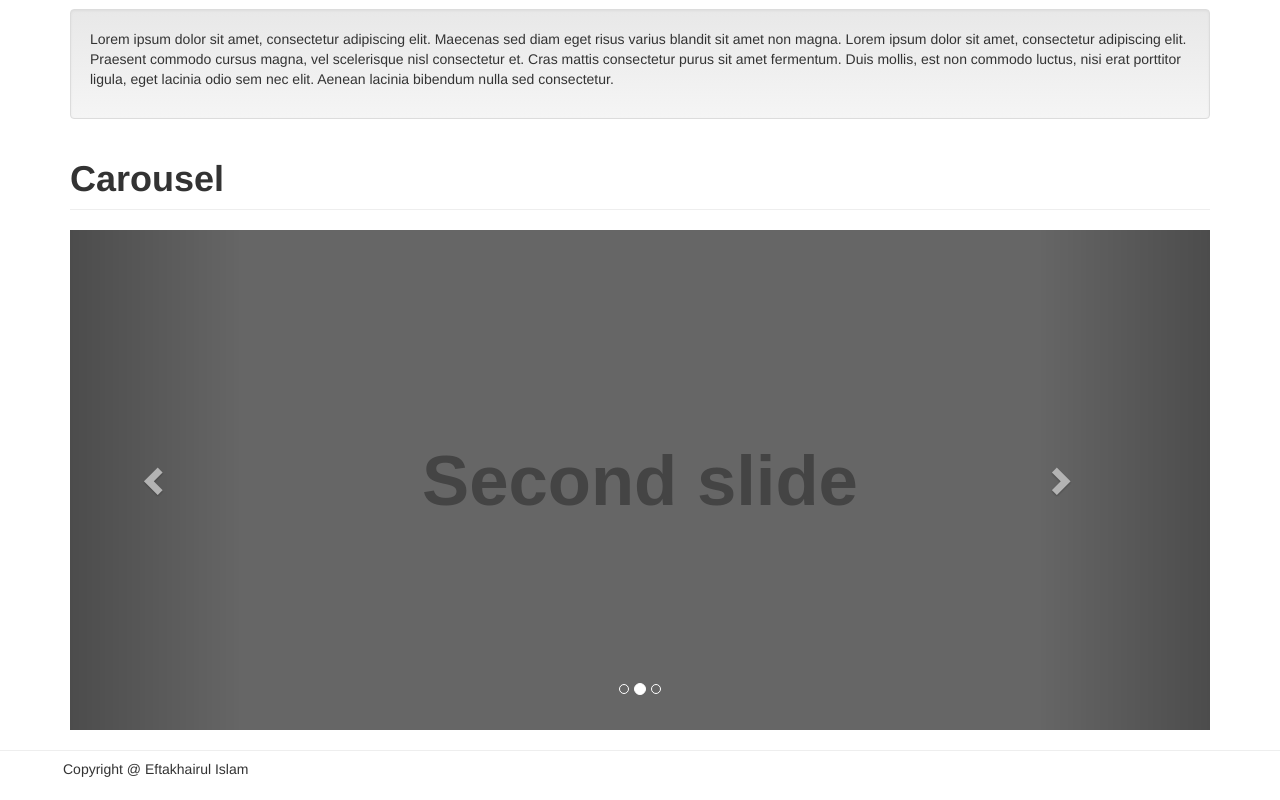
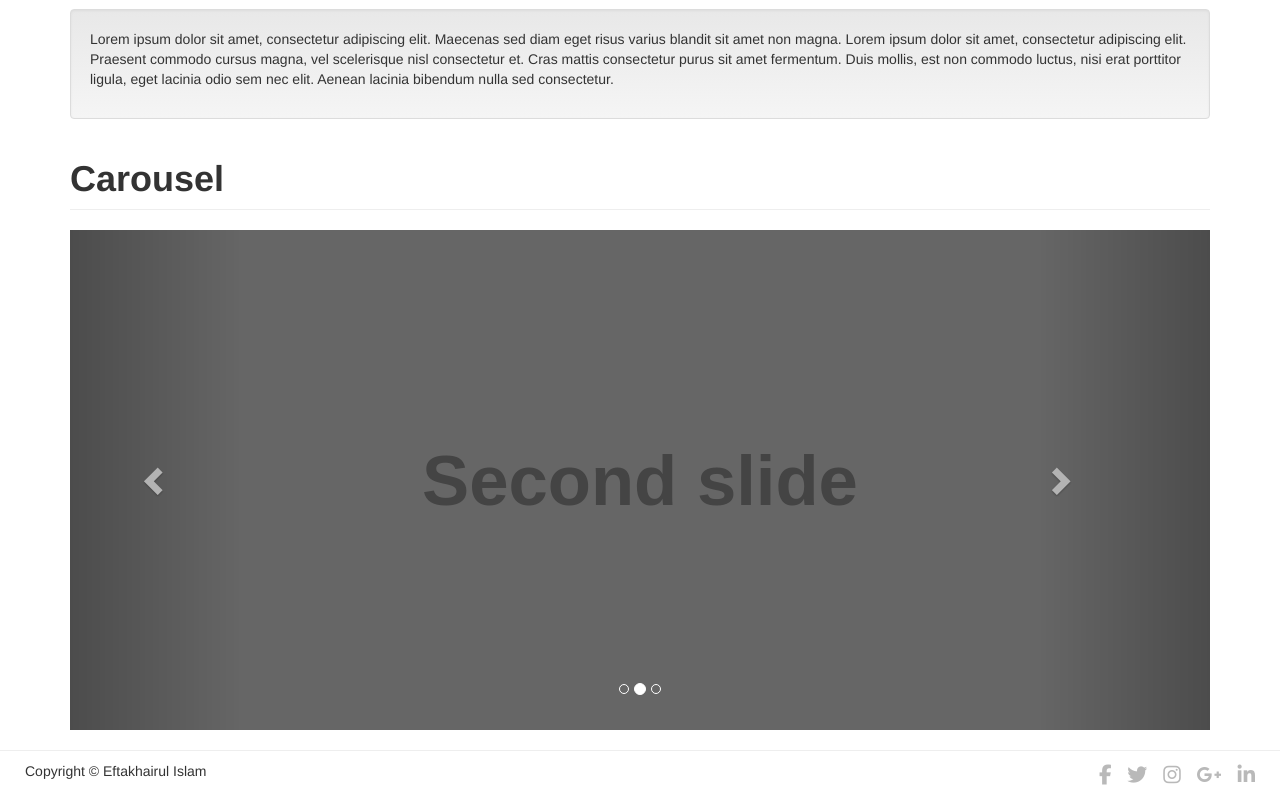
Before and after one commit to eftakhairul/eazy-admin, a plain HTML site: page index.html in a window 1280 px wide. Shown: the part 3382-4182 px from the top of the page. Drawn offline with nearby package versions, Linux system fonts and the light colour scheme.

Commit message:
forn awesome icon are added

```diff
--- a/assets/css/theme.css
+++ b/assets/css/style.css
@@ -69,12 +69,20 @@
     width: 100%;
     /* Set the fixed height of the footer here */
     height: 50px;
+    padding: 10px 25px 1px 25px;
 }
 
-.footer div.container {
-    text-align: left;
-    padding: 8px;
+.footer p a {
+    font-size: 20px;
+    color: #b9b9b9;
+    margin-left: 12px;
 }
+
+.footer p a:hover {
+    color: #337ab7;
+}
+
+
 
 div.date > input {
     margin-left: 12px;
--- a/index.html
+++ b/index.html
@@ -12,6 +12,7 @@
 
     <title>Eazy Admin</title>
 
+
     <!-- Bootstrap core CSS -->
     <link href="assets/css/bootstrap.min.css" rel="stylesheet">
     <!-- Bootstrap theme -->
@@ -19,8 +20,13 @@
     <!-- Bootstrap Datetime css -->
     <link href="assets/css/bootstrap-datetimepicker.min.css" rel="stylesheet">
 
+    <!--Font Awesome-->
+    <link rel="stylesheet" href="assets/css/font-awesome.min.css">
+
     <!-- Custom styles for this template -->
-    <link href="assets/css/theme.css" rel="stylesheet">
+    <link href="assets/css/style.css" rel="stylesheet">
+
+
 
 
     <!-- HTML5 shim and Respond.js for IE8 support of HTML5 elements and media queries -->
@@ -31,7 +37,7 @@
   </head>
 
   <body role="document">
-  <a href="https://github.com/eftakhairul/eazy-admin-theme#fork-destination-box"><img style="position: absolute; top: 50px; right: 0; border: 0;" src="https://camo.githubusercontent.com/e7bbb0521b397edbd5fe43e7f760759336b5e05f/68747470733a2f2f73332e616d617a6f6e6177732e636f6d2f6769746875622f726962626f6e732f666f726b6d655f72696768745f677265656e5f3030373230302e706e67" alt="Fork me on GitHub" data-canonical-src="https://s3.amazonaws.com/github/ribbons/forkme_right_green_007200.png"></a>
+    <a href="https://github.com/eftakhairul/eazy-admin-theme#fork-destination-box"><img style="position: absolute; top: 50px; right: 0; border: 0;" src="https://camo.githubusercontent.com/e7bbb0521b397edbd5fe43e7f760759336b5e05f/68747470733a2f2f73332e616d617a6f6e6177732e636f6d2f6769746875622f726962626f6e732f666f726b6d655f72696768745f677265656e5f3030373230302e706e67" alt="Fork me on GitHub" data-canonical-src="https://s3.amazonaws.com/github/ribbons/forkme_right_green_007200.png"></a>
 
     <!-- Fixed navbar -->
     <nav class="navbar navbar-inverse navbar-fixed-top">
@@ -475,10 +481,24 @@
     </div> <!-- /container -->
 
     <!--Footer started here-->
+    <!-- footer -->
+
     <footer class="footer">
-        <div class="container">
-            Copyright @ Eftakhairul Islam
-        </div>
+      <div class="row">
+          <div class="col-xs-12 col-md-6">
+              Copyright &copy; Eftakhairul Islam
+          </div>
+          <div class="col-xs-12 col-md-6">
+            <p class="text-alignment-right">
+              <a href="#"><i class="fa fa-facebook fa-2"></i></a>
+              <a href="#"><i class="fa fa-twitter fa-2"></i></a>
+              <a href="#"><i class="fa fa-instagram fa-2"></i></a>
+              <a href="#"><i class="fa fa-google-plus fa-2"></i></a>
+              <a href="#"><i class="fa fa-linkedin fa-2"></i></a>
+
+            </p>
+          </div>
+      </div>
     </footer>
     <!--Footer End-->
 
```
